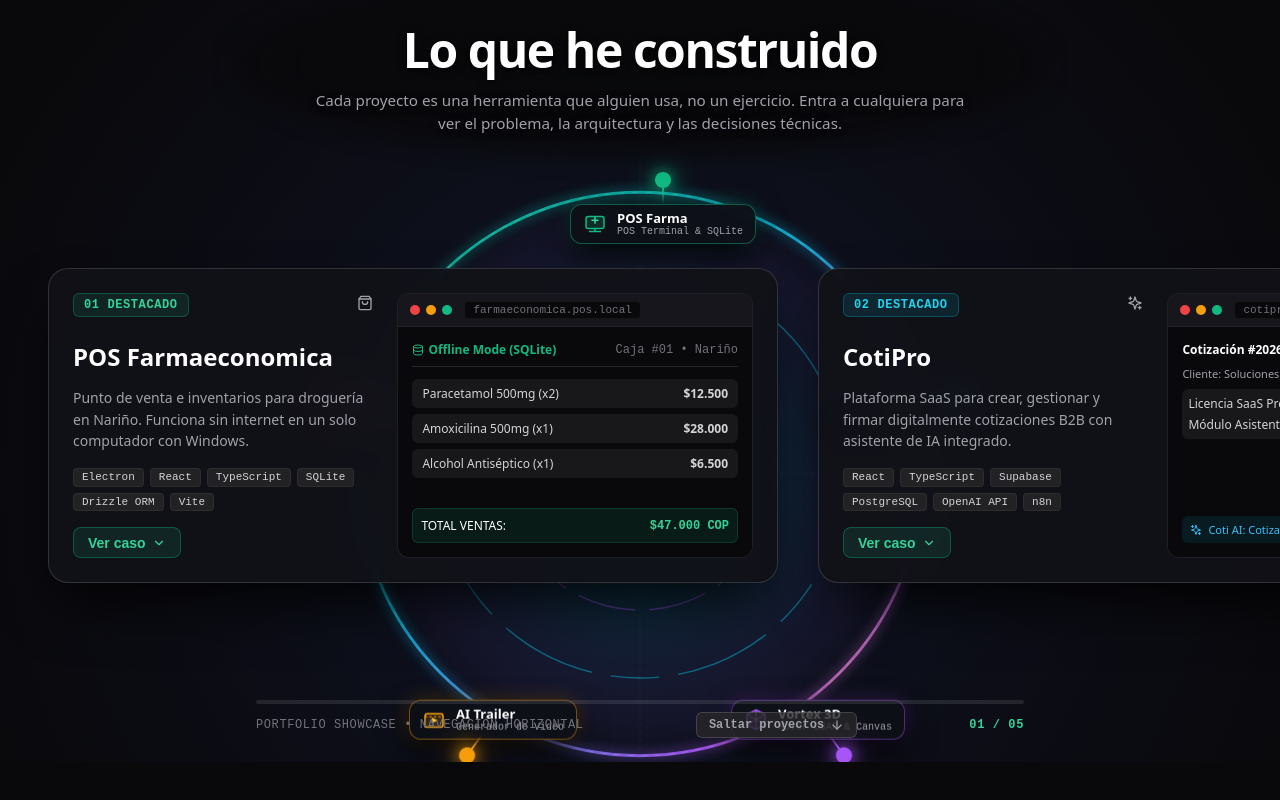
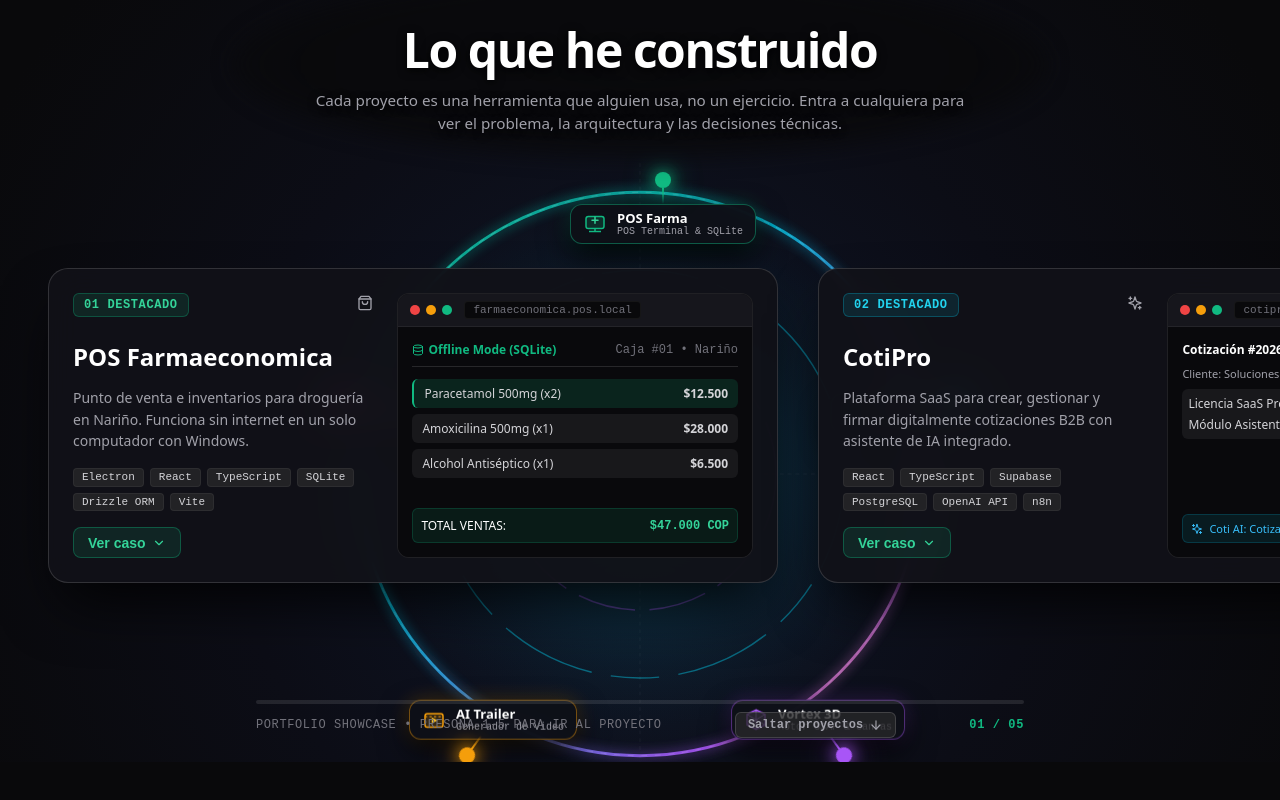
Before and after one commit to SebastianBasante20/portafolio-interactivo, a React (Vite) app: page / in a window 1280 px wide. Shown: the part 366-1166 px from the top of the page. Built offline with nearby package versions, Linux system fonts and the light colour scheme.

Commit message:
Add 3D perspective card tilt, specular flare, keyboard shortcuts and dynamic ambient glow sync

```diff
--- a/src/ProjectsShowcase.css
+++ b/src/ProjectsShowcase.css
@@ -1,5 +1,5 @@
 /* ==========================================================================
-   PROJECTS SHOWCASE - ORIGINAL GSAP SCROLLTRIGGER HORIZONTAL SLIDER
+   PROJECTS SHOWCASE - HIGH-END 3D TILT & DYNAMIC AMBIENT GLOW SHOWCASE
    ========================================================================== */
 
 .projects-showcase-wrapper {
@@ -247,6 +247,7 @@
   margin-top: auto;
   margin-bottom: auto;
   z-index: 10;
+  perspective: 1000px;
 }
 
 .projects-showcase-track {
@@ -258,7 +259,7 @@
   will-change: transform;
 }
 
-/* Project Cards */
+/* Project Cards con Reflejo Especular y 3D Tilt */
 .projects-showcase-card {
   position: relative;
   background-color: rgba(18, 18, 24, 0.94);
@@ -272,12 +273,33 @@
   flex-direction: column;
   cursor: pointer;
   z-index: 10;
-  transition: border-color 0.3s ease, transform 0.3s ease, box-shadow 0.3s ease;
+  transform-style: preserve-3d;
+  transition: border-color 0.3s ease, box-shadow 0.3s ease;
+}
+
+/* Capa de destello espectral magnético sobre la tarjeta */
+.projects-showcase-card::before {
+  content: "";
+  position: absolute;
+  inset: 0;
+  border-radius: 1.25rem;
+  background: radial-gradient(
+    500px circle at var(--mouse-x, 50%) var(--mouse-y, 50%),
+    rgba(255, 255, 255, 0.12),
+    transparent 50%
+  );
+  opacity: 0;
+  transition: opacity 0.3s ease;
+  pointer-events: none;
+  z-index: 1;
+}
+
+.projects-showcase-card:hover::before {
+  opacity: 1;
 }
 
 .projects-showcase-card:hover {
-  border-color: rgba(255, 255, 255, 0.3);
-  transform: translateY(-4px);
+  border-color: rgba(255, 255, 255, 0.35);
   box-shadow: 0 35px 70px -15px rgba(16, 185, 129, 0.25);
 }
 
@@ -609,7 +631,7 @@
   overflow: hidden;
 }
 
-/* Vistas previas específicas de cada proyecto */
+/* Vistas previas específicas de cada proyecto con micro-animaciones */
 .preview-pos {
   display: flex;
   flex-direction: column;
@@ -652,6 +674,12 @@
   padding: 0.375rem 0.625rem;
   border-radius: 0.375rem;
   color: #d4d4d8;
+  transition: background-color 0.3s ease;
+}
+
+.pos-item.active-pulse {
+  background-color: rgba(16, 185, 129, 0.15);
+  border-left: 2px solid #10b981;
 }
 
 .pos-total-row {
@@ -730,6 +758,7 @@
   background-color: rgba(6, 182, 212, 0.1);
   padding: 0.375rem 0.5rem;
   border-radius: 0.375rem;
+  border: 1px solid rgba(6, 182, 212, 0.2);
 }
 
 /* Vortex Studio Preview */
@@ -931,8 +960,7 @@
 
 .progress-bar-fill {
   height: 100%;
-  background: linear-gradient(90deg, #10b981 0%, #06b6d4 50%, #a855f7 100%);
-  transition: width 0.1s linear;
+  transition: width 0.15s ease, background 0.4s ease;
 }
 
 .footer-label-row {
@@ -971,6 +999,6 @@
 }
 
 .step-counter {
-  color: #34d399;
-  font-weight: 700;
+  font-weight: 800;
+  transition: color 0.4s ease;
 }
--- a/src/ProjectsShowcase.tsx
+++ b/src/ProjectsShowcase.tsx
@@ -1,5 +1,5 @@
 import { useEffect, useRef, useState } from 'react';
-import { ExternalLink, ShoppingBag, Sparkles, Box, Film, Image, CheckCircle, Database, ChevronDown, ArrowRight, ArrowDown, X } from 'lucide-react';
+import { ExternalLink, ShoppingBag, Sparkles, Box, Film, Image, CheckCircle, Database, ChevronDown, ArrowRight, ArrowDown, X, Terminal, Cpu } from 'lucide-react';
 import gsap from 'gsap';
 import { ScrollTrigger } from 'gsap/ScrollTrigger';
 import './ProjectsShowcase.css';
@@ -17,6 +17,7 @@ export interface ProjectItem {
   previewType: 'pos' | 'cotipro' | 'vortex' | 'trailer' | 'remover';
   problem: string;
   architecture: string;
+  accentColor: string;
 }
 
 export const DEFAULT_PROJECTS: ProjectItem[] = [
@@ -34,6 +35,7 @@ export const DEFAULT_PROJECTS: ProjectItem[] = [
     previewType: 'pos',
     problem: 'En municipios con baja conectividad, las caídas de internet paralizan la facturación en caja.',
     architecture: 'Aplicación Desktop Electron con SQLite embebido y Drizzle ORM. Persistencia 100% offline en disco local con sync opcional.',
+    accentColor: '#10b981',
   },
   {
     id: 'cotipro',
@@ -49,6 +51,7 @@ export const DEFAULT_PROJECTS: ProjectItem[] = [
     previewType: 'cotipro',
     problem: 'Las empresas B2B tardan horas preparando cotizaciones en PDF y pierden seguimiento de ventas.',
     architecture: 'Arquitectura multi-empresa isolada con Supabase RLS, asistente IA seguro en backend serverless y firma digital con trazabilidad.',
+    accentColor: '#06b6d4',
   },
   {
     id: 'vortex-studio',
@@ -64,6 +67,7 @@ export const DEFAULT_PROJECTS: ProjectItem[] = [
     previewType: 'vortex',
     problem: 'Renderizar videos pesados para personajes 3D ralentiza la carga web en teléfonos.',
     architecture: 'Generación vectorial interactiva con GSAP ScrollTrigger sobre Canvas 2D a 60 FPS estables sin descargar videos.',
+    accentColor: '#a855f7',
   },
   {
     id: 'ai-trailer',
@@ -79,6 +83,7 @@ export const DEFAULT_PROJECTS: ProjectItem[] = [
     previewType: 'trailer',
     problem: 'Producir tráilers publicitarios requiere costosos softwares de edición y horas de render.',
     architecture: 'Pipeline serverless que combina APIs generativas de video/voz con una línea de tiempo modular en React.',
+    accentColor: '#f59e0b',
   },
   {
     id: 'bg-remover',
@@ -94,6 +99,7 @@ export const DEFAULT_PROJECTS: ProjectItem[] = [
     previewType: 'remover',
     problem: 'Depender de servidores externos para quitar fondos incrementa costos y tiempos de latencia.',
     architecture: 'Algoritmo de segmentación ejecutado directo en cliente con Canvas API y canal Alfa PNG sin enviar imágenes a terceros.',
+    accentColor: '#ec4899',
   },
 ];
 
@@ -115,6 +121,7 @@ export default function ProjectsShowcase({
   const sectionRef = useRef<HTMLDivElement>(null);
   const trackRef = useRef<HTMLDivElement>(null);
   const orbitRef = useRef<HTMLDivElement>(null);
+  const coreGlowRef = useRef<SVGStopElement>(null);
   const [activeStep, setActiveStep] = useState(1);
   const [progressPercent, setProgressPercent] = useState(0);
   const [expandedCardId, setExpandedCardId] = useState<string | null>(null);
@@ -144,22 +151,34 @@ export default function ProjectsShowcase({
           start: 'top top',
           end: () => `+=${track.scrollWidth}`,
           pin: true,
-          scrub: 1,
+          scrub: 0.8,
           invalidateOnRefresh: true,
           onUpdate: (self) => {
             const p = Math.max(0, Math.min(1, self.progress));
             setProgressPercent(Math.round(p * 100));
-            const step = Math.min(
-              projects.length,
-              Math.floor(p * projects.length) + 1
+            const stepIndex = Math.min(
+              projects.length - 1,
+              Math.floor(p * projects.length)
             );
-            setActiveStep(step);
+            setActiveStep(stepIndex + 1);
 
+            // Transición dinámica de resplandor ambiental según el proyecto activo
+            const activeProject = projects[stepIndex];
+            if (activeProject && coreGlowRef.current) {
+              gsap.to(coreGlowRef.current, {
+                fill: activeProject.accentColor,
+                duration: 0.4,
+                ease: 'power1.out',
+              });
+            }
+
+            // Sincronización de rotación de órbita (nodo activo en el top 0 deg)
             const orbitRotation = -p * 288;
             if (orbit) {
               gsap.set(orbit, { rotate: orbitRotation });
             }
 
+            // Contrarrotar las insignias de los nodos para mantener texto e iconos verticales
             const cards = section.querySelectorAll('.landmark-card');
             cards.forEach((card, idx) => {
               const baseAngle = nodeAngles[idx] || 0;
@@ -174,11 +193,66 @@ export default function ProjectsShowcase({
     return () => ctx.revert();
   }, [projects]);
 
+  // Atajos de teclado (Flechas y Teclas 1-5) para navegación fluida sin romper el scroll
+  useEffect(() => {
+    const handleKeyDown = (e: KeyboardEvent) => {
+      const section = sectionRef.current;
+      const track = trackRef.current;
+      if (!section || !track) return;
+
+      const keyNumber = parseInt(e.key, 10);
+      if (!isNaN(keyNumber) && keyNumber >= 1 && keyNumber <= projects.length) {
+        const targetStep = keyNumber - 1;
+        const p = targetStep / (projects.length - 1);
+        const sectionTop = section.getBoundingClientRect().top + window.scrollY;
+        const targetY = sectionTop + p * track.scrollWidth;
+        window.scrollTo({ top: targetY, behavior: 'smooth' });
+      }
+    };
+
+    window.addEventListener('keydown', handleKeyDown);
+    return () => window.removeEventListener('keydown', handleKeyDown);
+  }, [projects]);
+
+  // Inclinación 3D magnética y reflejo especular en tarjetas
+  const handleCardMouseMove = (e: React.MouseEvent<HTMLDivElement>) => {
+    const card = e.currentTarget;
+    const rect = card.getBoundingClientRect();
+    const x = e.clientX - rect.left;
+    const y = e.clientY - rect.top;
+
+    const centerX = rect.width / 2;
+    const centerY = rect.height / 2;
+
+    const rotateX = ((y - centerY) / centerY) * -5;
+    const rotateY = ((x - centerX) / centerX) * 5;
+
+    gsap.to(card, {
+      rotateX,
+      rotateY,
+      transformPerspective: 1000,
+      duration: 0.25,
+      ease: 'power1.out',
+    });
+
+    card.style.setProperty('--mouse-x', `${(x / rect.width) * 100}%`);
+    card.style.setProperty('--mouse-y', `${(y / rect.height) * 100}%`);
+  };
+
+  const handleCardMouseLeave = (e: React.MouseEvent<HTMLDivElement>) => {
+    const card = e.currentTarget;
+    gsap.to(card, {
+      rotateX: 0,
+      rotateY: 0,
+      duration: 0.4,
+      ease: 'power2.out',
+    });
+  };
+
   const handleCardClick = (id: string) => {
     setExpandedCardId((prev) => (prev === id ? null : id));
   };
 
-  // Función para saltar la sección de proyectos e ir al contenido inferior
   const handleSkipSection = () => {
     const section = sectionRef.current;
     const track = trackRef.current;
@@ -204,7 +278,7 @@ export default function ProjectsShowcase({
               <span className="pos-terminal-id">Caja #01 • Nariño</span>
             </div>
             <div className="pos-items-list">
-              <div className="pos-item">
+              <div className="pos-item active-pulse">
                 <span>Paracetamol 500mg (x2)</span>
                 <strong>$12.500</strong>
               </div>
@@ -235,7 +309,7 @@ export default function ProjectsShowcase({
               <div className="table-row"><span>Licencia SaaS Pro</span><span>$49.900</span></div>
               <div className="table-row"><span>Módulo Asistente IA</span><span>$99.900</span></div>
             </div>
-            <div className="cotipro-ai-tag">
+            <div className="cotipro-ai-tag glowing-border">
               <Sparkles size={12} /> Coti AI: Cotización generada y enviada en 2 min
             </div>
           </div>
@@ -303,15 +377,14 @@ export default function ProjectsShowcase({
       )}
 
       <section ref={sectionRef} className="projects-showcase-section">
-        {/* ESTRUCTURA ORBITAL Y NODOS ILUSTRADOS VECTORIALES SVG */}
+        {/* ESTRUCTURA ORBITAL Y ANILLO VECTORIAL CON LUZ DINÁMICA */}
         <div className="giant-orbit-wrapper" aria-hidden="true">
           <div ref={orbitRef} className="system-core-container">
             <svg className="system-core-svg" viewBox="0 0 700 700" fill="none">
               <defs>
                 <radialGradient id="core-glow" cx="50%" cy="50%" r="50%">
-                  <stop offset="0%" stopColor="#10b981" stopOpacity="0.22" />
-                  <stop offset="40%" stopColor="#06b6d4" stopOpacity="0.12" />
-                  <stop offset="80%" stopColor="#a855f7" stopOpacity="0.05" />
+                  <stop ref={coreGlowRef} offset="0%" stopColor="#10b981" stopOpacity="0.28" />
+                  <stop offset="50%" stopColor="#06b6d4" stopOpacity="0.1" />
                   <stop offset="100%" stopColor="#09090b" stopOpacity="0" />
                 </radialGradient>
                 <linearGradient id="ring-grad-1" x1="0%" y1="0%" x2="100%" y2="100%">
@@ -336,7 +409,7 @@ export default function ProjectsShowcase({
               <line x1="30" y1="350" x2="670" y2="350" stroke="rgba(255, 255, 255, 0.05)" strokeWidth="1" strokeDasharray="4 4" />
             </svg>
 
-            {/* NODOS SOBRE LOS PUNTOS BRILLANTES */}
+            {/* NODOS CON INSIGNIAS SVG SOBRE PUNTOS BRILLANTES */}
             <div className="system-badges-ring">
               <div className="tech-landmark-node node-pos" style={{ transform: 'rotate(0deg) translateY(-290px)' }}>
                 <span className="glowing-orb-dot emerald" />
@@ -426,7 +499,7 @@ export default function ProjectsShowcase({
           <p className="projects-showcase-description">{description}</p>
         </div>
 
-        {/* Pista horizontal de tarjetas */}
+        {/* Pista horizontal de tarjetas con efecto 3D tilt y reflejo espectral */}
         <div className="projects-showcase-track-container">
           <div ref={trackRef} className="projects-showcase-track">
             {projects.map((project) => {
@@ -450,6 +523,8 @@ export default function ProjectsShowcase({
                 <div
                   key={project.id}
                   className={`projects-showcase-card card-large ${isExpanded ? 'is-expanded' : ''}`}
+                  onMouseMove={handleCardMouseMove}
+                  onMouseLeave={handleCardMouseLeave}
                   onClick={() => handleCardClick(project.id)}
                 >
                   {/* CONTENIDO SUPERIOR DE LA TARJETA */}
@@ -557,15 +632,18 @@ export default function ProjectsShowcase({
           <div className="progress-bar-container">
             <div
               className="progress-bar-fill"
-              style={{ width: `${progressPercent}%` }}
+              style={{
+                width: `${progressPercent}%`,
+                background: `linear-gradient(90deg, ${projects[activeStep - 1]?.accentColor || '#10b981'} 0%, #06b6d4 100%)`,
+              }}
             />
           </div>
           <div className="footer-label-row">
-            <span>PORTFOLIO SHOWCASE • NAVEGACIÓN HORIZONTAL</span>
+            <span>PORTFOLIO SHOWCASE • PRESONA 1-5 PARA IR AL PROYECTO</span>
             <button className="skip-showcase-btn" onClick={handleSkipSection}>
               Saltar proyectos <ArrowDown size={14} />
             </button>
-            <span className="step-counter">
+            <span className="step-counter" style={{ color: projects[activeStep - 1]?.accentColor || '#34d399' }}>
               0{activeStep} / 0{projects.length}
             </span>
           </div>
```
